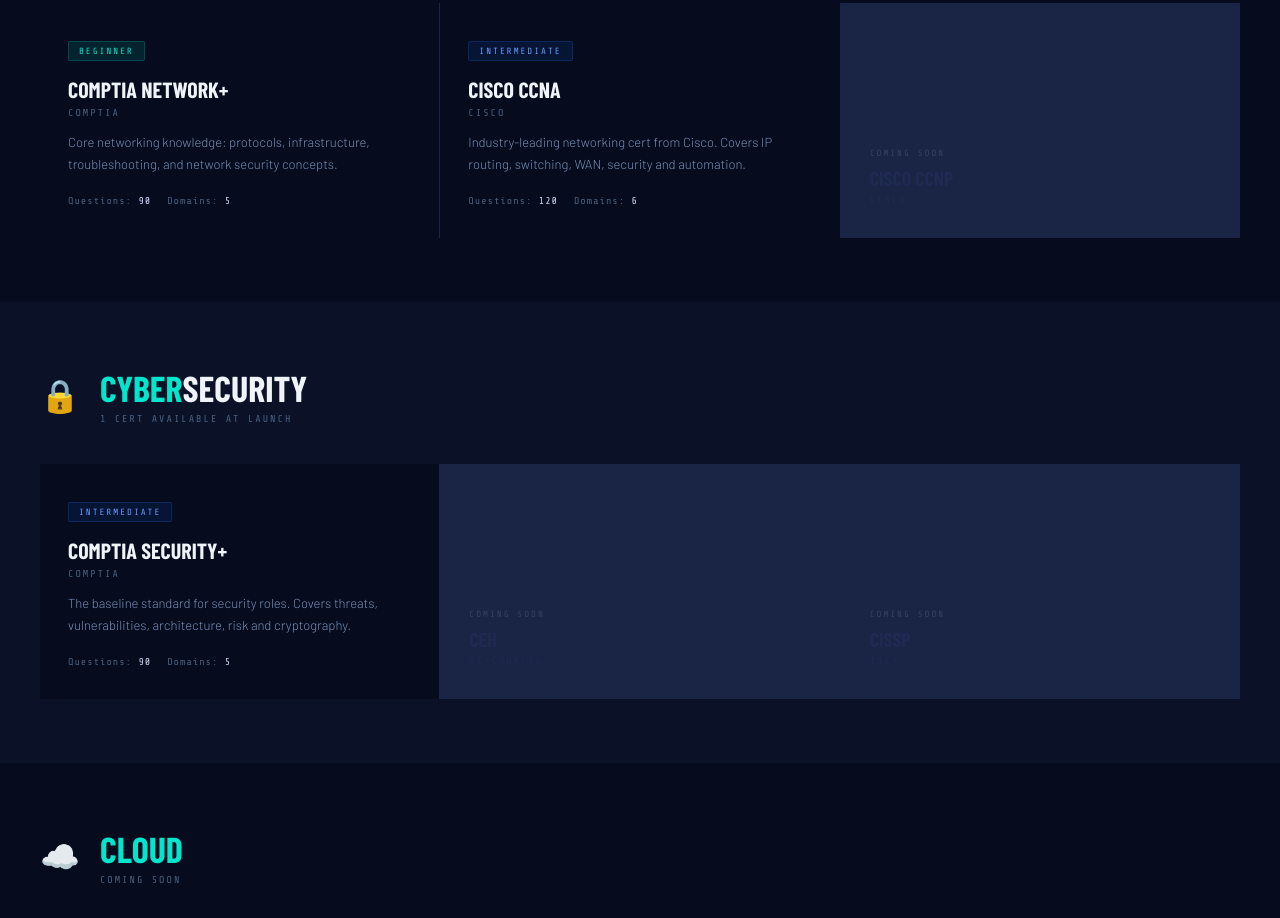
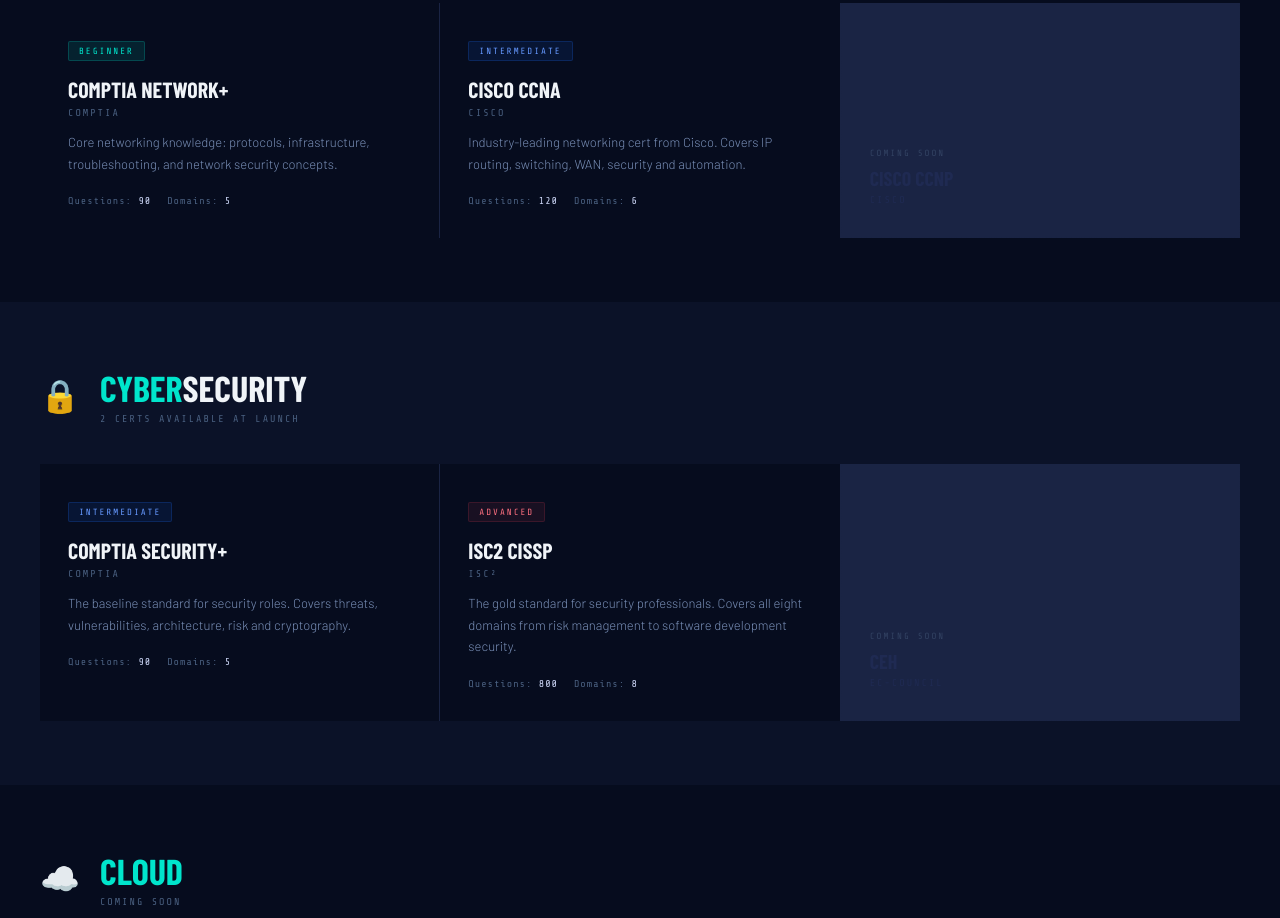
Before and after one commit to lawson272/ops-academy-frontend, a plain HTML site: page certifications.html in a window 1280 px wide. Shown: the part 1137-2055 px from the top of the page. Drawn offline with nearby package versions, Linux system fonts and the light colour scheme; a web font is replaced by a local one.

Commit message:
Add CISSP to certifications page and platform

```diff
--- a/certifications.html
+++ b/certifications.html
@@ -279,7 +279,7 @@
   <div class="hero-content">
     <div class="hero-tag">Certification Catalogue</div>
     <h1>Find Your<br><span>Next Cert</span></h1>
-    <p class="hero-sub">4 certifications available at launch across IT, Networking and Cybersecurity — with Cloud and AI coming soon. Every one built for adaptive drilling, not passive study.</p>
+    <p class="hero-sub">5 certifications available at launch across IT, Networking and Cybersecurity — with Cloud and AI coming soon. Every one built for adaptive drilling, not passive study.</p>
   </div>
 </div>
 
@@ -360,7 +360,7 @@
     <div class="domain-icon-lg">🔒</div>
     <div>
       <div class="domain-title"><span>Cyber</span>security</div>
-      <div class="domain-sub">1 CERT AVAILABLE AT LAUNCH</div>
+      <div class="domain-sub">2 CERTS AVAILABLE AT LAUNCH</div>
     </div>
   </div>
   <div class="cert-grid">
@@ -371,15 +371,17 @@
       <p class="cert-desc">The baseline standard for security roles. Covers threats, vulnerabilities, architecture, risk and cryptography.</p>
       <div class="cert-meta"><div class="cert-meta-item">Questions: <span>90</span></div><div class="cert-meta-item">Domains: <span>5</span></div></div>
     </div>
+    <div class="cert-card" onclick="openCert('cissp')">
+      <div class="cert-badge advanced">Advanced</div>
+      <div class="cert-name">ISC2 CISSP</div>
+      <div class="cert-vendor">ISC²</div>
+      <p class="cert-desc">The gold standard for security professionals. Covers all eight domains from risk management to software development security.</p>
+      <div class="cert-meta"><div class="cert-meta-item">Questions: <span>800</span></div><div class="cert-meta-item">Domains: <span>8</span></div></div>
+    </div>
     <div class="cert-card soon">
       <div class="soon-label">Coming Soon</div>
       <div class="soon-name">CEH</div>
       <div class="soon-vendor">EC-COUNCIL</div>
-    </div>
-    <div class="cert-card soon">
-      <div class="soon-label">Coming Soon</div>
-      <div class="soon-name">CISSP</div>
-      <div class="soon-vendor">ISC²</div>
     </div>
   </div>
 </div>
@@ -576,6 +578,34 @@
       why: 'CCNA is the <strong>benchmark credential for network engineers globally</strong>. Employers hiring for any infrastructure or networking role treat CCNA as a strong differentiator. It is also the required foundation for all Cisco professional-level certifications including CCNP.',
       jobs: ['Network Engineer', 'Systems Engineer', 'Infrastructure Engineer', 'Network Operations Analyst', 'NOC Engineer']
     },
+    cissp: {
+      name: 'ISC2 CISSP',
+      vendor: 'ISC²',
+      badge: 'advanced',
+      tagline: 'The gold standard for security professionals. Proof that you can design, implement and manage a best-in-class security programme.',
+      desc: 'The Certified Information Systems Security Professional (CISSP) is the most globally recognised advanced cybersecurity certification. Awarded by ISC², it validates deep technical and managerial knowledge across eight domains covering the full scope of information security. CISSP holders are trusted to lead security programmes at enterprise scale.',
+      exam: [
+        { label: 'Exams Required', val: '1 (CAT format)' },
+        { label: 'Questions', val: '125–175 (adaptive)' },
+        { label: 'Duration', val: 'Up to 4 hours' },
+        { label: 'Passing Score', val: '700 / 1000' },
+        { label: 'Question Format', val: 'MCQ + Advanced Innovative' },
+        { label: 'Experience Required', val: '5 years in 2+ domains' },
+        { label: 'Validity', val: '3 years (CPE required)' },
+      ],
+      domains: [
+        { name: 'Security & Risk Management', pct: 16 },
+        { name: 'Asset Security', pct: 10 },
+        { name: 'Security Architecture & Engineering', pct: 13 },
+        { name: 'Communication & Network Security', pct: 13 },
+        { name: 'Identity & Access Management', pct: 13 },
+        { name: 'Security Assessment & Testing', pct: 12 },
+        { name: 'Security Operations', pct: 13 },
+        { name: 'Software Development Security', pct: 10 },
+      ],
+      why: 'CISSP is the <strong>definitive credential for senior security roles</strong> worldwide. It is required or preferred for CISO, Security Architect, Security Manager, and Lead Analyst positions. Holders consistently command the highest salaries in cybersecurity. Recommended for professionals with at least five years of hands-on security experience.',
+      jobs: ['CISO', 'Security Architect', 'Security Manager', 'Security Consultant', 'IT Director', 'Security Auditor', 'Lead Security Analyst']
+    },
     secplus: {
       name: 'CompTIA Security+',
       vendor: 'COMPTIA',
```
